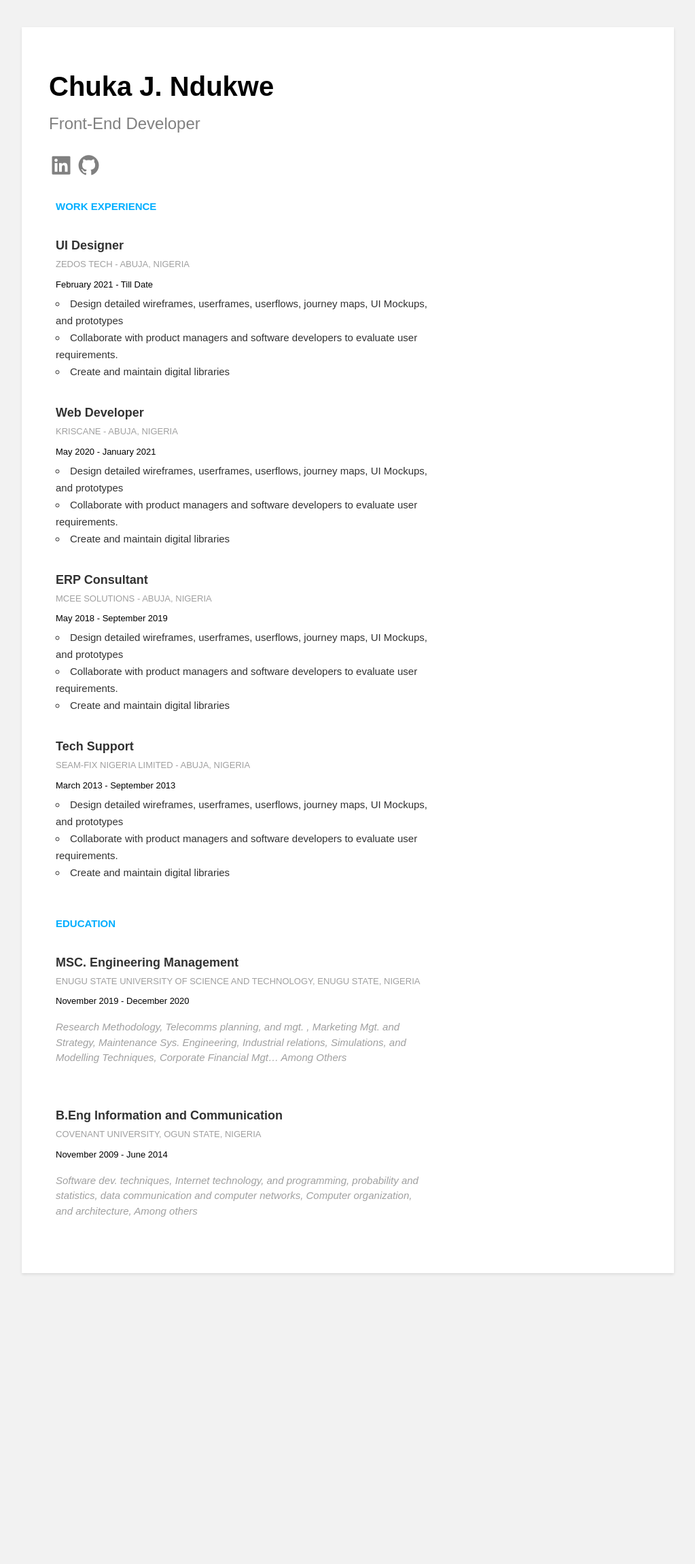
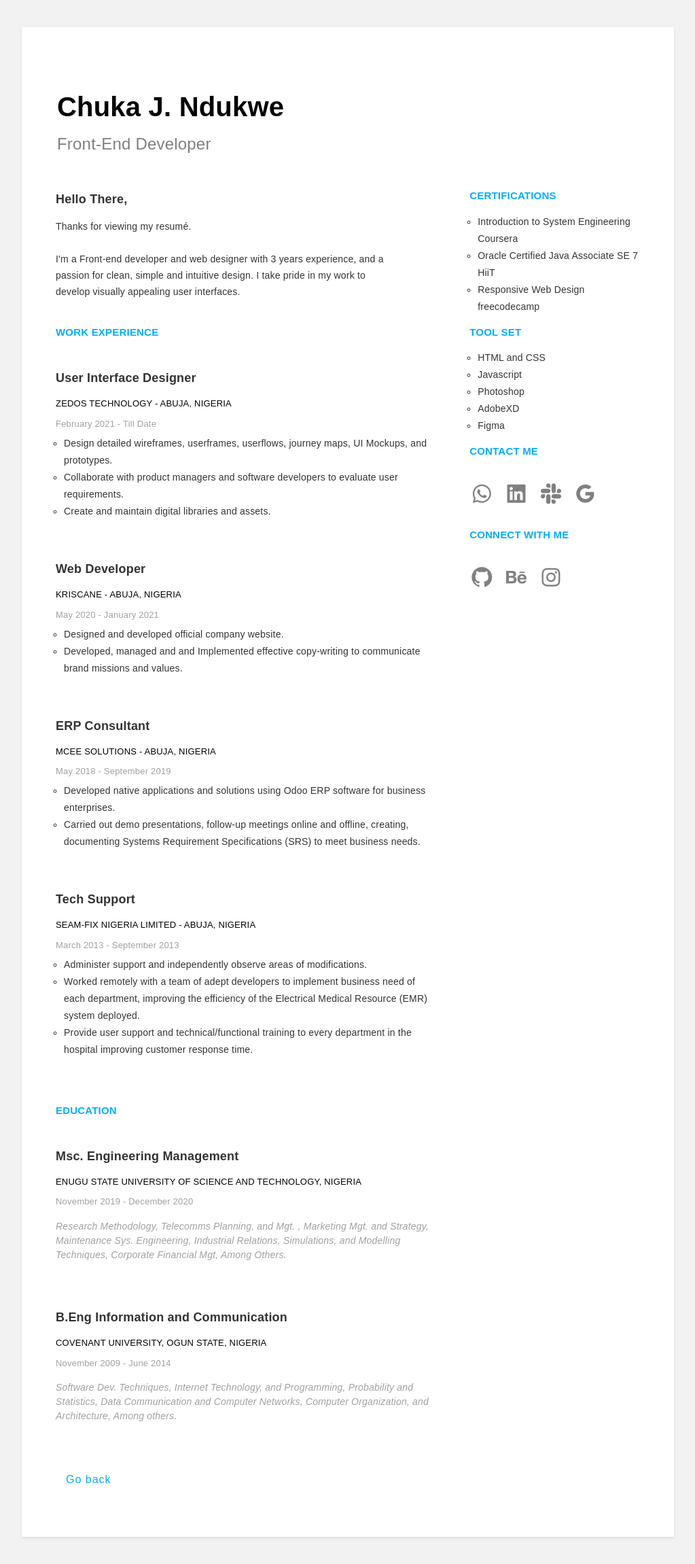
Before and after one commit to chukadiy/online-resume, a plain HTML site: page index.html in a window 1280 px wide. Shown: the whole page at 68% size, without its empty margins (128-1151 px from the left). Before the commit the page ends 1913 px from the top, so only its background shows below. Drawn offline with nearby package versions, Linux system fonts and the light colour scheme.

Commit message:
update on resume for submission, add links asap

```diff
--- a/index.html
+++ b/index.html
@@ -8,7 +8,8 @@
     <link href='https://unpkg.com/boxicons@2.0.9/css/boxicons.min.css' rel='stylesheet'>
     <link rel="stylesheet" href="style.css">
 
-    <title> Chuka J. Resume </title>
+    <title> Chuka Johnny's  Resume </title>
+
 </head>
 
 <body>
@@ -16,21 +17,27 @@
     <header>
         <h1 class="my-name">Chuka J. Ndukwe </h1>
         <h1 class="my-title"> Front-End Developer </h1>
-        <a href = "https://www.linkedin.com/in/chukadiy/"><i class='bx bxl-linkedin-square bx-md'></i></a>
-        <a href="https://github.com/chukadiy"> <i class='bx bxl-github bx-md'></i></a>
+
     </header>
 
     <div class ="main">
         <div class="right">
-            <h2> Work Experience</h2>
+            <div class="introductions">
+                <h3> Hello There,  </h3>
+                <span> Thanks for viewing my resumé. <br><br>
+                    I'm a Front-end developer and web designer with 3 years experience, and a passion for clean, simple and intuitive design. I take pride in my work to develop visually appealing user interfaces. </span>
+            </div>
+
+
+            <h2> Work Experience </h2>
             <div class="experince">
-                <h3>UI Designer </h3>
-                <h4>Zedos Tech - Abuja, Nigeria </h4>
+                <h3>User Interface Designer </h3>
+                <h4>Zedos Technology - Abuja, Nigeria </h4>
                 <p>February 2021 - Till Date </p>
                 <ul>
-                    <li class="tasks">Design detailed wireframes, userframes, userflows, journey maps, UI Mockups, and prototypes</li>
+                    <li class="tasks">Design detailed wireframes, userframes, userflows, journey maps, UI Mockups, and prototypes.</li>
                     <li class="tasks">Collaborate with product managers and software developers to evaluate user requirements.</li>
-                    <li class="tasks">Create and maintain digital libraries</li>
+                    <li class="tasks">Create and maintain digital libraries and assets.</li>
                 </ul>
             </div>
             <div class="experince">
@@ -38,10 +45,8 @@
                 <h4>Kriscane - Abuja, Nigeria </h4>
                 <p>May 2020 - January 2021 </p>
                 <ul>
-                    <li class="tasks">Design detailed wireframes, userframes, userflows, journey maps, UI Mockups, and prototypes
-                    </li>
-                    <li class="tasks">Collaborate with product managers and software developers to evaluate user requirements.</li>
-                    <li class="tasks">Create and maintain digital libraries</li>
+                    <li class="tasks">Designed and developed official company website.</li>
+                    <li class="tasks">Developed, managed and and Implemented effective copy-writing to communicate brand missions and values.</li>
                 </ul>
             </div>
             <div class="experince">
@@ -49,10 +54,9 @@
                 <h4>MCEE Solutions - Abuja, Nigeria </h4>
                 <p>May 2018 - September 2019 </p>
                 <ul>
-                    <li class="tasks">Design detailed wireframes, userframes, userflows, journey maps, UI Mockups, and prototypes
-                    </li>
-                    <li class="tasks">Collaborate with product managers and software developers to evaluate user requirements.</li>
-                    <li class="tasks">Create and maintain digital libraries</li>
+                    <li class="tasks">Developed native applications and solutions using Odoo ERP software for business enterprises.</li>
+                    <li class="tasks">Carried out demo presentations, follow-up meetings online and offline, creating, documenting Systems Requirement
+                    Specifications (SRS) to meet business needs.</li>
                 </ul>
             </div>
             <div class="experince">
@@ -60,10 +64,11 @@
                 <h4>Seam-fix Nigeria Limited - Abuja, Nigeria </h4>
                 <p>March 2013 - September 2013 </p>
                 <ul>
-                    <li class="tasks">Design detailed wireframes, userframes, userflows, journey maps, UI Mockups, and prototypes
-                    </li>
-                    <li class="tasks">Collaborate with product managers and software developers to evaluate user requirements.</li>
-                    <li class="tasks">Create and maintain digital libraries</li>
+                    <li class="tasks">Administer support and independently observe areas of modifications.</li>
+                    <li class="tasks">Worked remotely with a team of adept developers to implement business need of each department, improving the efficiency
+                    of the Electrical Medical Resource (EMR) system deployed.</li>
+                    <li class="tasks">Provide user support and technical/functional  training to every department in the hospital
+                    improving customer response time.</li>
                 </ul>
             </div>
 
@@ -72,27 +77,60 @@
 
             <h2> Education </h2>
             <div class="experince">
-                <h3>MSC. Engineering Management </h3>
-                <h4>Enugu State University of Science and Technology, Enugu State, Nigeria</h4>
+                <h3>Msc. Engineering Management </h3>
+                <h4>Enugu State University of Science and Technology, Nigeria</h4>
                 <p>November 2019 - December 2020 </p>
-                <h5 class="studies"> Research Methodology, Telecomms planning, and mgt. , Marketing Mgt. and Strategy, Maintenance Sys. Engineering, Industrial relations, Simulations, and Modelling Techniques, Corporate Financial Mgt… Among Others</h5>
+                <h5 class="studies"> Research Methodology, Telecomms Planning, and Mgt. , Marketing Mgt. and Strategy, Maintenance Sys. Engineering, Industrial Relations, Simulations, and Modelling Techniques, Corporate Financial Mgt, Among Others.</h5>
             </div>
 
             <div class="experince">
                 <h3>B.Eng Information and Communication </h3>
                 <h4>Covenant University, Ogun State, Nigeria </h4>
                 <p>November 2009 - June 2014 </p>
-                <h5 class="studies"> Software dev. techniques, Internet technology, and programming, probability and statistics, data communication and
-                computer networks, Computer organization, and architecture, Among others</h5>
+                <h5 class="studies"> Software Dev. Techniques, Internet Technology, and Programming, Probability and Statistics, Data Communication and
+                Computer Networks, Computer Organization, and Architecture, Among others.</h5>
             </div>
-
-
         </div>
 
         <div class ="left">
 
+            <h2> Certifications </h2>
+            <ul>
+                <li>Introduction to System Engineering <span class = "links">Coursera</span></li>
+                <li>Oracle Certified Java Associate SE 7 <span class ="links">HiiT</span></li>
+                <li>Responsive Web Design</li><span class ="links">freecodecamp</span></li>
+            </ul>
+
+            <h2> Tool Set </h2>
+            <ul>
+                <li> HTML and CSS </li>
+                <li> Javascript </li>
+                <li> Photoshop </li>
+                <li> AdobeXD </li>
+                <li> Figma </li>
+            </ul>
+
+
+            <h2> Contact ME </h2>
+            <a href="#"> <i class='bx bxl-whatsapp bx-md'></i></a>
+            <a href="https://www.linkedin.com/in/chukadiy/"><i class='bx bxl-linkedin-square bx-md'></i></a>
+            <i class='bx bxl-slack bx-md'></i>
+            <i class='bx bxl-google bx-md'></i>
+
+
+
+            <h2> Connect with Me </h2>
+            <a href="https://github.com/chukadiy"> <i class='bx bxl-github bx-md'></i></a>
+            <a href="https://www.behance.net/ndukwechuka"><i class='bx bxl-behance bx-md'></i></a>
+            <a href=""><i class='bx bxl-instagram bx-md'></i></a>
+            <h2> </h2>
+
         </div>
     </div>
+
+    <a href="https://chukadiy.github.io/name-intro/">
+        <button type=button> Go back </button>
+    </a>
 
 </body>
 
--- a/style.css
+++ b/style.css
@@ -1,15 +1,25 @@
 
 html {
   box-sizing: border-box;
+  letter-spacing: 0.2px;
+  overflow: inherit;
+  position: relative;
 }
 *, *:before, *:after {
   box-sizing: inherit;
 }
 
+
 i {
   padding: 20px 0px;
+  margin-right: 10px;
   color: grey;
   cursor: pointer;
+}
+
+header {
+  padding: 30px 0px;
+  margin-left: 12px;
 }
 
 
@@ -29,9 +39,7 @@ body {
 
 .my-title {
   padding: 0px ;
-
 }
-
 
 .container {
   max-width: 960px;
@@ -41,15 +49,28 @@ body {
   box-shadow: 0 2px 4px rgba(0, 0, 0, 0.1);
 }
 
+.introductions{
+  width: 500px;
+  padding-bottom: 25px;
+}
+
+.introductions h5 {
+  font-size: 14px;
+  line-height: 25px;
+  font-weight: 300;
+}
 
 .main{
   display: flex;
+  flex-direction: row;
+  flex-wrap: nowrap;
 }
 
 .right {
+  flex-flow: row wrap;
   width: 70%;
   margin-left: 10px;
-
+  padding-right: 50px;
 }
 
 .left{
@@ -75,19 +96,20 @@ h1 {
 h3 {
   font-size: 18px;
   font-weight: 700;
-  line-height: 0px;
+  line-height: 20px;
+  overflow: inherit;
 }
 
 h4 {
   font-size: 13px;
   font-weight: 400;
-  color:rgb(160, 160, 160);
+  color: black;
   text-transform: uppercase;
 }
 
 h5 {
   font-style: italic;
-  font-size: 15px;
+  font-size: 14px;
   font-weight: 300;
   color:rgb(160, 160, 160);
 }
@@ -95,169 +117,123 @@ h5 {
 p {
   font-size: 13px;
   line-height: 5px;
-  font-weight: 300;
-  color: black;
+  font-weight: 200;
+  color: rgb(160, 160, 160);
 }
 
 ul {
   list-style-type: circle;
-  list-style-position: inside;
-  margin: 0px;
+  list-style-position: outside;
+  margin-left: 12px;
   padding: 0px;
-  font-size: 15px;
+  font-size: 14px;
   line-height: 25px;
+  font-weight: 300;
 }
+
 li .tasks {
   font-weight: 300;
 }
 
 .experince {
   padding: 15px 0px;
-  max-width: 90%;
 }
 
-/*
-
-.icon {
-  fill: currentColor;
-  display: inline-block;
-  font-size: inherit;
-  height: 1em;
-  overflow: visible;
+button {
+    padding: 15px 25px;
+    margin: 20px 0px;
+    font-size: 16px;
+    letter-spacing: 1px;
+    border: none;
+    color: #00AEFF;
+    cursor: pointer;
+    background: linear-gradient(to left, transparent 50%, #00AEFF 20%);
+    background-size: 200%;
+    background-position: right;
+    transition: background-position 0.1s;
 }
 
-a {
-  color: #323232;
-  text-decoration: none;
+button:hover {
+    background-position: left;
+    color: white;
+    font-size:16px;
+    border: none;
 }
 
-a:hover {
-  text-decoration: underline;
+span {
+  margin:0px;
+  padding: 0px;
+  font-size: 14px;
+  font-weight: 300;
 }
 
+@media only screen and (min-width: 320px) and (max-width: 768px) {
+  .container {
+    padding: 20px;
+  }
+
+  .main{
+    flex: 100%;
+    flex-direction: column;
+    flex-wrap: wrap;
+    width: 100%;
+    height: auto;
+  }
+
+  .right{
+    width: 100%;
+    padding: 10px;
+    position: relative;
+    margin-left: 5px;
+  }
+
+  .left {
+    width: 100%;
+    padding: 10px;
+    margin-left: 5px;
+    position: relative;
+  }
+
+  .introductions{
+    max-width: 100%;
+    padding-bottom: 30px;
+  }
 
 
+  span {
+    max-width: 200px;
+    overflow: inherit;
+    margin: 0;
+    font-size: 14px;
+  }
 
-section:last-child {
-  border-bottom: none;
-}
+  .my-name {
+    font-size: 30px;
+  }
 
-.section-title {
-  font-weight: bold;
-  font-size: 18px;
-  border: 1px solid blue;
-}
+  .my-title {
+    font-size: 24px;
+  }
 
-/***********************************
-* =Main Info
-**********************************
+  .experience {
+    max-width:100%;
+    padding-bottom: 10px;
+
+  }
+
+  h1 {
+    padding-bottom: 20px;
+  }
+
+  h3 {
+    font-size: 18px;
+    line-height: 30px;
+    padding: 0px;
+  }
+
+  h2 {
+    padding: 5px 0px;
+  }
 
 
-
-
-.links {
-  display: flex;
-  margin: 10px 0 20px 0;
 }
-
-.link-item {
-  display: flex;
-  align-items: center;
-  flex: 1;
-}
-
-.link-item svg {
-  margin-right: 6px;
-}
-
-/***********************************
-* =Experience
-*********************************
-
-.job {
-  padding-bottom: 24px;
-  margin-bottom: 24px;
-  border-bottom: 1px solid lightgrey;
-}
-
-.job:last-child {
-  border-bottom: none;
-}
-
-.job-title-container {
-  display: flex;
-  justify-content: space-between;
-  margin-bottom: 20px;
-  font-size: 18px;
-}
-
-.job-company {
-  font-weight: bold;
-  line-height: 1.2;
-}
-
-/***********************************
-* =Skills
-*********************************
-
-.skills-container {
-  display: grid;
-  grid-template-columns: 1fr 1fr 1fr;
-  grid-gap: 20px;
-  margin-bottom: 24px;
-}
-
-.skills-container ul {
-  margin-left: 20px;
-  list-style-type: disc;
-}
-
-/***********************************
-* =Interests
-**********************************
-
-.interests-container {
-  display: flex;
-  justify-content: space-between;
-}
-
-.interests-container img {
-  height: 35px;
-  opacity: 0.75;
-}
-
-/***********************************
-* =References
-********************************
-
-.reference {
-  font-size: 18px;
-}
-
-.reference-details {
-  margin-bottom: 20px;
-}
-
-@media only screen and (max-width : 768px) {
-  section {
-    grid-template-columns: 1fr;
-  }
-
-  .links, .job-title-container {
-    flex-direction: column;
-  }
-
-  .skills-container {
-    grid-template-columns: 1fr 1fr;
-  }
-
-  .interests-container {
-    flex-wrap: wrap;
-    justify-content: flex-start;
-  }
-
-  .interests-container img {
-    margin-right: 32px;
-    margin-bottom: 16px;
-  }
-}
```
